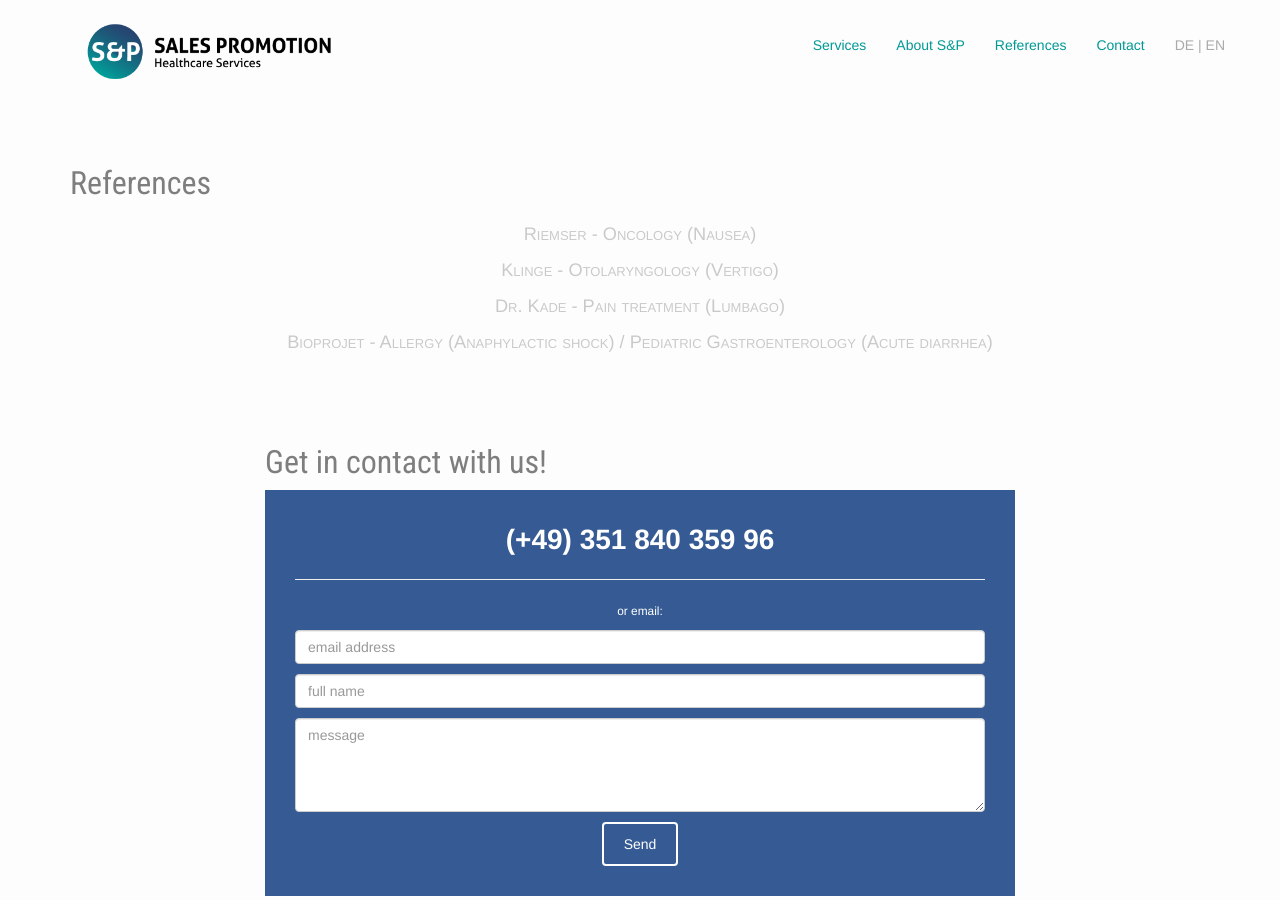
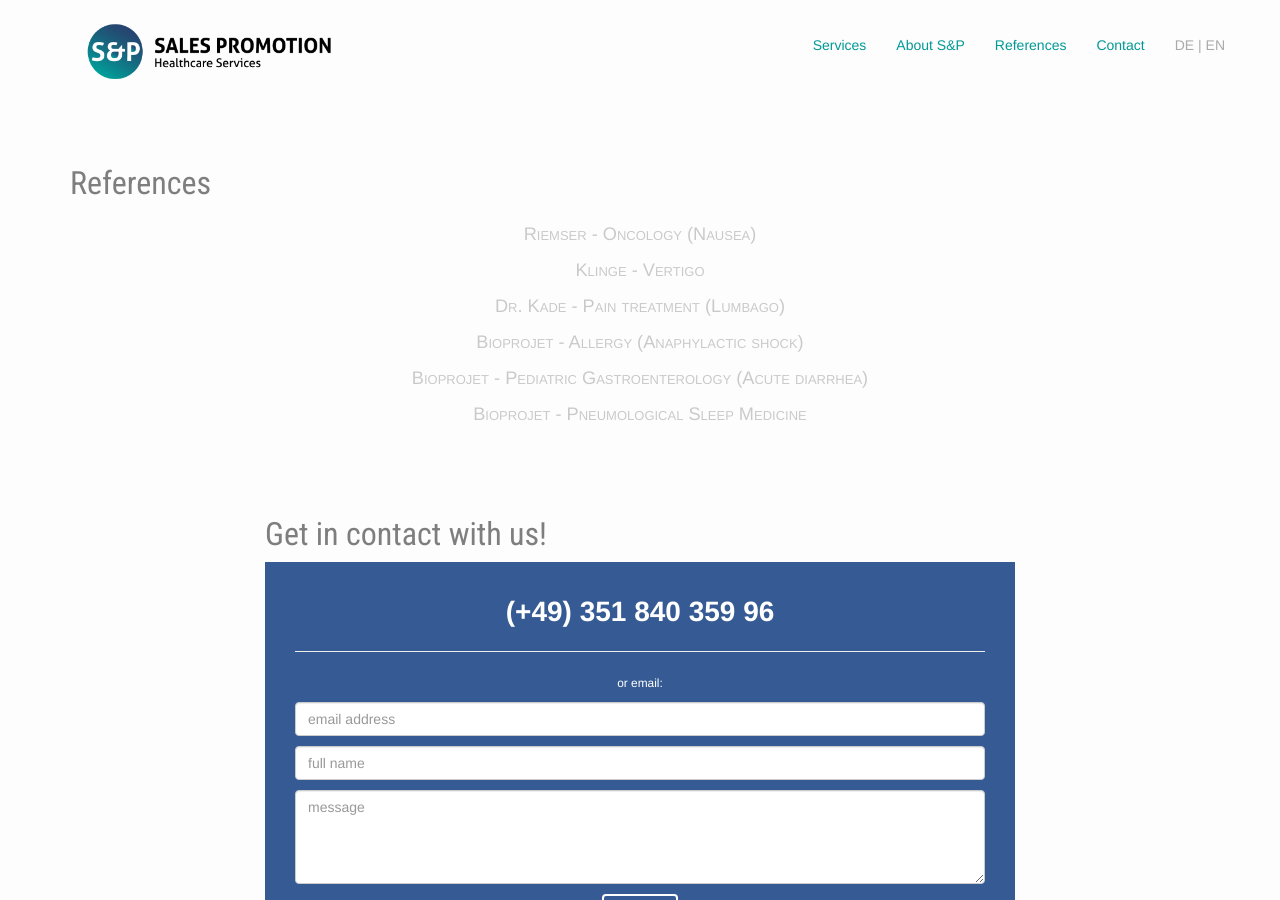
Before and after one commit to samlawski/sp-healthcare, a Jekyll site: the page built from en/index.html, in a window 1280 px wide and 900 px high, scrolled down 1290 px. Built offline with Jekyll 4.4.1, drawn with Linux system fonts in a browser that asks for light colours; nearby versions of some CDN libraries.

Commit message:
Updated 2 files via CloudCannon

```diff
--- a/en/index.html
+++ b/en/index.html
@@ -5,11 +5,12 @@
 header_image_path: /assets/images/v3/bild1cut.jpg
 referenzen:
   - name: "Riemser\t-\tOncology (Nausea)"
-  - name: Klinge - Otolaryngology (Vertigo)
+  - name: Klinge - Vertigo
   - name: "Dr. Kade\t-\tPain treatment (Lumbago)"
-  - name: "Bioprojet\t-\tAllergy (Anaphylactic shock) / Pediatric Gastroenterology (Acute diarrhea)"
+  - name: "Bioprojet\t-\tAllergy (Anaphylactic shock)"
+  - name: Bioprojet -  Pediatric Gastroenterology (Acute diarrhea)
+  - name: Bioprojet - Pneumological Sleep Medicine
 ---
-
 <div class="container-fluid space-after index__angebote">
   <div id="services" class="row">
     <div class="col-xs-12 visible-sm visible-xs">
```
Also changed, not shown: en/thankyou.md (+1 -2 lines).
